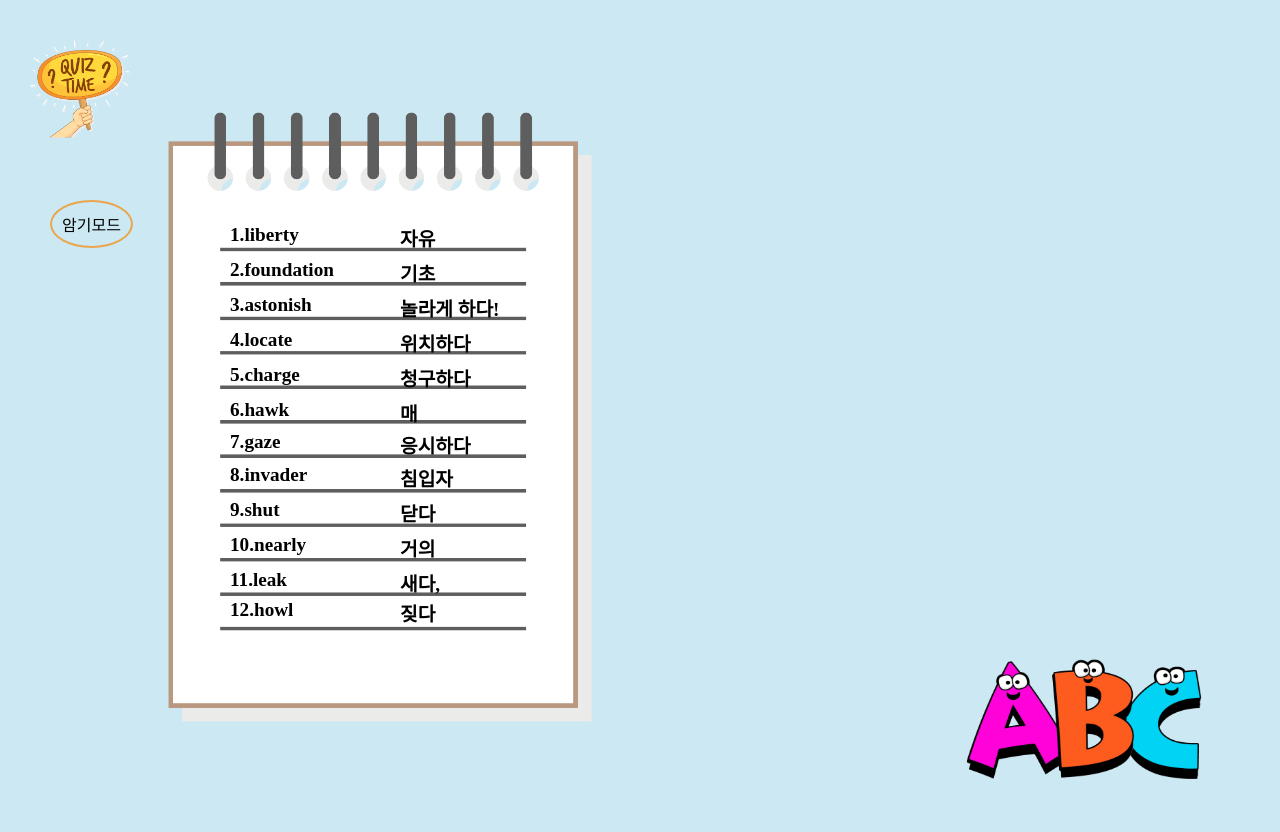
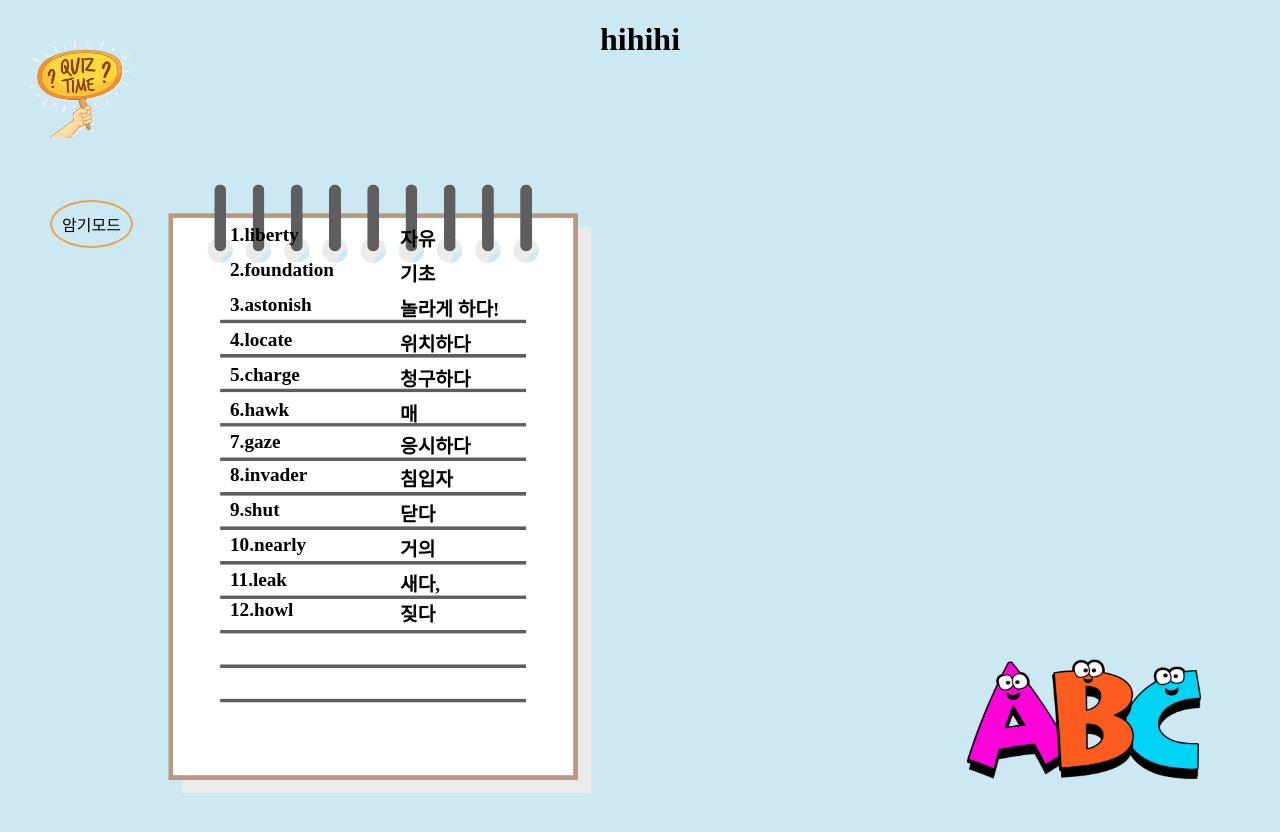
Before and after one commit to kmkm365/company-project, a plain HTML site: page index.html in a window 1280 px wide. Drawn offline with nearby package versions, Linux system fonts and the light colour scheme; a web font is replaced by a local one.

Commit message:
fresh man first

```diff
--- a/index.html
+++ b/index.html
@@ -13,6 +13,7 @@
         <img class="abc" src="ABC.png">
 
         <div class="section1">
+            <h1>hihihi</h1>
             <img class="note" src="note.png">
             <p class="q q-1">1.liberty</p>
             <p class="q q-2">2.foundation</p>
```
